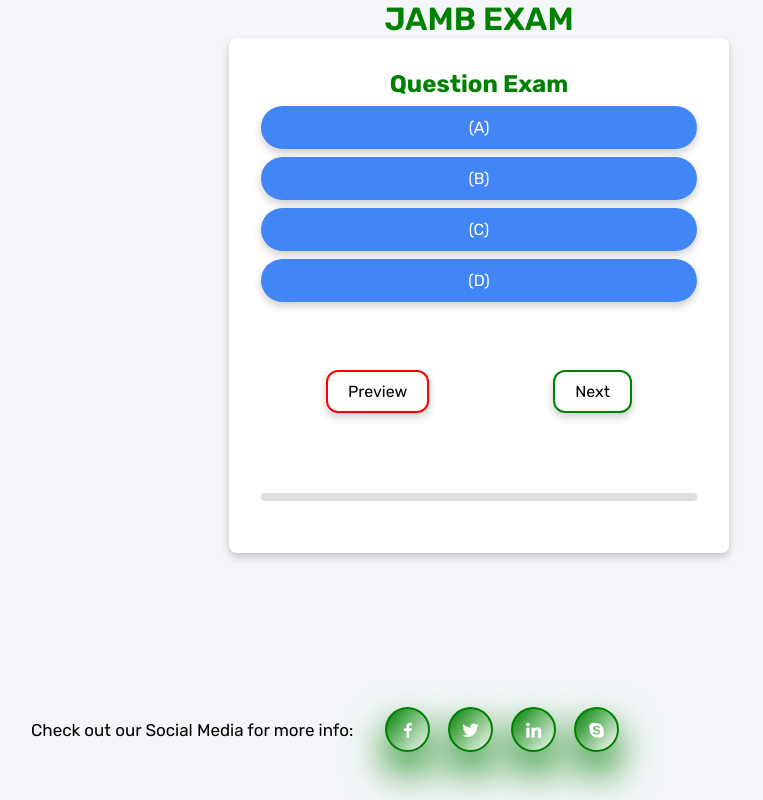
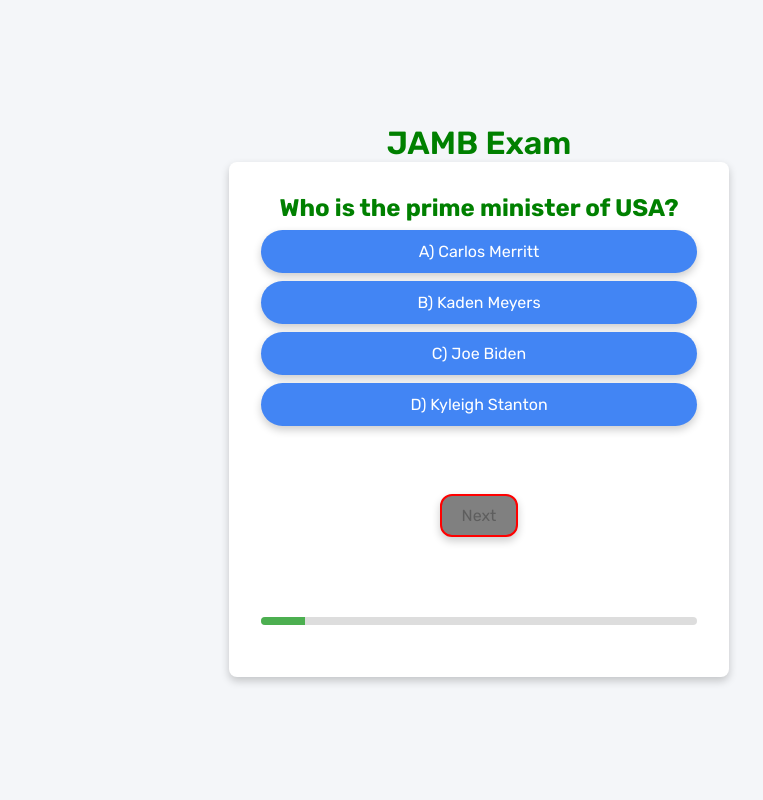
Before and after one commit to JoelChidera/Brain-Tesser-, a plain HTML site: page index.html in a window 1280 px wide. Both pictures are taken after a click on the button "Start Exam". Shown: the whole page, without its empty margins (161-924 px from the left). Drawn offline with nearby package versions, Linux system fonts and the light colour scheme.

Commit message:
jamb question

```diff
--- a/index.html
+++ b/index.html
@@ -7,8 +7,7 @@
     <link rel="preconnect" href="https://fonts.googleapis.com" />
     <link rel="preconnect" href="https://fonts.gstatic.com" crossorigin />
     <link
-      href="https://fonts.googleapis.com/css2?
-    family=Rubik:wght@300;400;500;600;700;800;900&display=swap"
+      href="https://fonts.googleapis.com/css2?family=Rubik:wght@300;400;500;600;700;800;900&display=swap"
       rel="stylesheet"
     />
     <link
@@ -16,10 +15,31 @@
       href="https://unpkg.com/boxicons@latest/css/boxicons.min.css"
     />
     <link rel="stylesheet" href="style.css" />
+    <style>
+      .option {
+        padding: 10px;
+        margin: 5px;
+        border: 1px solid #ccc;
+        cursor: pointer;
+        border-radius: 5px;
+        transition: background-color 0.3s;
+      }
+      .option:hover {
+        background-color: #f0f0f0;
+      }
+      .selected {
+        background-color: purple;
+        color: white;
+      }
+      #next-button:disabled {
+        background-color: gray;
+        cursor: not-allowed;
+      }
+    </style>
   </head>
   <body>
     <div class="write-up">
-      <h1>JAMB EXAM</h1>
+      <h1>JAMB Exam</h1>
     </div>
     <div id="cbt-app">
       <div id="welcome-view">
@@ -30,17 +50,13 @@
       <div id="question-view">
         <div id="question-container">
           <h2 id="question-text">Question Exam</h2>
-          <form id="options-form"></form>
-          <div class="options">
-            <button class="option" onclick="selectAnswer(0)">(A)</button>
-            <button class="option" onclick="selectAnswer(1)">(B)</button>
-            <button class="option" onclick="selectAnswer(2)">(C)</button>
-            <button class="option" onclick="selectAnswer(3)">(D)</button>
-          </div>
-          <button id="next-button" onclick="nextQuestion()">Preview</button>
-          <button id="preview-button" onclick="nextQuestion()">Next</button>
+          <div class="options" id="options-container"></div>
+          <button id="previous-button" onclick="previousQuestion()" type="button">Previous</button>
+          <button id="next-button" onclick="nextQuestion()" type="button" disabled>Next</button>
         </div>
-        <div id="progress-bar"></div>
+        <div id="progress-bar">
+          <div id="progress-bar-fill" style="width: 0%;"></div>
+        </div>
       </div>
 
       <div id="result-view">
@@ -49,17 +65,6 @@
       </div>
     </div>
 
-    <div class="share">
-      <p>Check out our Social Media for more info:</p>
-
-      <div class="social">
-        <a href="#"><i class="bx bxl-facebook"></i></a>
-        <a href="#"><i class="bx bxl-twitter"></i></a>
-        <a href="#"><i class="bx bxl-linkedin"></i></a>
-        <a href="#"><i class="bx bxl-skype"></i></a>
-      </div>
-    </div>
-    <script src="https://unpkg.com/scrollreveal"></script>
     <script src="script.js"></script>
   </body>
 </html>
--- a/script.js
+++ b/script.js
@@ -1,135 +1,144 @@
-const question = [
-    {question: "Who is the prime minister of USA?",
-        option: ["Carlos Merritt", "Kaden Meyers", "Joe Biden", "Kyleigh Stanton"],
-        answer: 2},
+const questions = [
+    { question: "Who is the prime minister of USA?",
+      options: ["Carlos Merritt", "Kaden Meyers", "Joe Biden", "Kyleigh Stanton"],
+      answer: 2 },
 
-    {question: "Who was the best defender in Arsenal in the year 2021?",
-        option: ["William Saliba", "Kieran Tierney", "Martin Odegaard", "Gabriel Magalhaes"],
-        answer: 0},
+    { question: "Who was the best defender in Arsenal in the year 2021?",
+      options: ["William Saliba", "Kieran Tierney", "Martin Odegaard", "Gabriel Magalhaes"],
+      answer: 0 },
 
-    {question: "What should be be added in food to make it have taste?",
-        option: ["Seasoning", "Salt", "Pepper", "Onions"],
-        answer: 1},
+    { question: "What should be added in food to make it have taste?",
+      options: ["Seasoning", "Salt", "Pepper", "Onions"],
+      answer: 1 },
 
-    {question: "What is the full meaning of AI?",
-        option: ["Automatic Icon", "Artificial Intelligence", "Animal Intelligence", "Acquired Immune"],
-        answer: 1},
+    { question: "What is the full meaning of AI?",
+      options: ["Automatic Icon", "Artificial Intelligence", "Animal Intelligence", "Acquired Immune"],
+      answer: 1 },
 
-    {question: "Which University is the highest in Nigeria?",
-        option: ["Nnamdi Azikiwe University", "University of Ibadan", "Imo State University ", "Covenant University"],
-        answer: 3},
+    { question: "Which University is the highest in Nigeria?",
+      options: ["Nnamdi Azikiwe University", "University of Ibadan", "Imo State University", "Covenant University"],
+      answer: 3 },
 
-    {question: "Who was the uncle of Esther in the Bible?",
-        option: ["Haman", "Saul", "Mordeccai", "Absalom"],
-        answer: 1},
+    { question: "Who was the uncle of Esther in the Bible?",
+      options: ["Haman", "Saul", "Mordeccai", "Absalom"],
+      answer: 2 },
 
-    {question: "what is the full meaning of LCM?",
-        option: ["Let Computer Manufacture", "List Content Material", "Low Common Man", "Least Common Multiple"],
-        answer: 3},
+    { question: "What is the full meaning of LCM?",
+      options: ["Let Computer Manufacture", "List Content Material", "Low Common Man", "Least Common Multiple"],
+      answer: 3 },
 
-    {question: "Who is the best web developer of all time?",
-        option: ["Tim Berners-Lee", "Linus Torvalds", "Joel Ricch", "John Carmack"],
-        answer: 0},
+    { question: "Who is the best web developer of all time?",
+      options: ["Tim Berners-Lee", "Linus Torvalds", "Joel Ricch", "John Carmack"],
+      answer: 0 },
 
-    {question: "Which goddess was considered the mother of pharaoh?",
-        option: ["Duat", "Aaru", "Sphinx", "Isis"],
-        answer: 3},
+    { question: "Which goddess was considered the mother of pharaoh?",
+      options: ["Duat", "Aaru", "Sphinx", "Isis"],
+      answer: 3 },
 
-    {question: "What is the washing away of the top soil?",
-        option: ["Soil erosion", "Deforesting", "Bush burning", "Pests"],
-        answer: 3},
+    { question: "What is the washing away of the top soil?",
+      options: ["Soil erosion", "Deforestation", "Bush burning", "Pests"],
+      answer: 0 },
 ];
 
 let currentQuestion = 0;
 let score = 0;
 let selectedAnswer = null;
 
-
 function startTest() {
     document.getElementById("welcome-view").style.display = "none";
     document.getElementById("question-view").style.display = "block";
-    loadQ();
+    loadQuestion();
 }
 
-function  loadQ() {
-    const questionD = questions[currentQuestion];
-    document.getElementById("question-text").innerText = questionD.question;
-    const optionF = document.getElementById("options-form");
-    optionF.innerHTML = "";
+function loadQuestion() {
+    const currentQuestionData = questions[currentQuestion];
+    document.getElementById("question-text").innerText = currentQuestionData.question;
+    const optionsContainer = document.getElementById("options-container");
+    optionsContainer.innerHTML = "";
 
-    questionD.options.forEach((option, index) => {
-        const label = document.createElement("label");
-        label.className = "option-label";
-
-        const radioB = document.createElement("input");
-        radioB.type = "radio";
-        radioB.name = "option";
-        radioB.value = index;
-        radioB.onclick = () => selectAns(index);
-
-        label.appendChild(radioB);
-        label.append(option);
-        optionF.appendChild(label);
+    currentQuestionData.options.forEach((option, index) => {
+        const button = document.createElement("button");
+        button.classList.add("option");
+        button.innerText = `${String.fromCharCode(65 + index)}) ${option}`;
+        button.onclick = () => selectAnswer(index, button);
+        optionsContainer.appendChild(button);
     });
 
-    document.getElementById("next-button").disabled = true;
-    updateProgresorBar();
+    document.getElementById("next-button").innerText = currentQuestion === questions.length - 1 ? "Submit" : "Next";
+    document.getElementById("previous-button").style.display = currentQuestion === 0 ? "none" : "inline-block";
+    document.getElementById("next-button").disabled = selectedAnswer === null;
+
+    updateProgressBar();
 }
 
-//moove to next question
-function selectAns(index) {
-    selectedAns = index;
-    document.getElementById("next-button").disabled = false;//Enable Next
+function selectAnswer(index, button) {
+    const options = document.querySelectorAll('.option');
+    options.forEach(opt => opt.classList.remove('selected'));  // Remove previous selection
+
+    button.classList.add('selected'); // Add 'selected' class to the clicked option
+    selectedAnswer = index;
+    document.getElementById("next-button").disabled = false;
 }
 
-//move to next questionn or show results
 function nextQuestion() {
-    if(selectedAns === questions[currentQuestion].answer) {
+    if (selectedAnswer !== null) {
+        if (selectedAnswer === questions[currentQuestion].answer) {
             score++;
         }
     }
-currentQuestions++;
-selectedAns = null;
 
-if (currentQuestion < questiond.length) {
-    loadQ();
-}else {
-    displayResult();
-    document.getElementById("next-button").onclick = submitExam;
+    currentQuestion++;
+
+    if (currentQuestion < questions.length) {
+        selectedAnswer = null;
+        loadQuestion();
+    } else {
+        submitExam();
     }
-//submit the exam and dislay result
-function submitExam(){
-    displayResult();
-    document.getElementById("next-button").disabled = true;
 }
 
-console.log(currentQuestion);
-console.log(questions.length);
-if (currentQuestion === questions.length - 1) {
-    document.getElementById("next-button").innerText = "submit";
-    document.getElementById("next-button").disabled = false;
+function previousQuestion() {
+    currentQuestion--;
+    selectedAnswer = null;
+    loadQuestion();
 }
 
-//update progress bar
+function submitExam() {
+    document.getElementById("question-view").style.display = "none";
+    document.getElementById("result-view").style.display = "block";
+
+    const resultMessage = score >= 6 ? "Congratulations! You passed the exam." : "You failed. Try again!";
+    document.getElementById("result-text").innerText = `Your score: ${score} / 10\n${resultMessage}`;
+}
+
 function updateProgressBar() {
     const progress = ((currentQuestion + 1) / questions.length) * 100;
     document.getElementById("progress-bar-fill").style.width = `${progress}%`;
 }
 
-//Display results
-function displayResult(){
-    document.getElementById("question-view").style.display = "none";
-    document.getElementById("result-view").style.display = "block";
-
-    const resultMessage = score >= 5
-    ? "Bright student! Great job and keep it up!"
-    : "poor result. Study harder and try again";
-    document.getElementById("result-text").innerText = `Score: ${score}/10 - ${resultMessage}`;
+function restartTest() {
+    currentQuestion = 0;
+    score = 0;
+    document.getElementById("result-view").style.display = "none";
+    document.getElementById("welcome-view").style.display = "block";
 }
 
-//Restart exam
-function restartExam(){
-    const restart = ((currentQuestion - 1) / questions.length) * 100;
-    document.getElementById("result-view").style.display = "none";
-    document.getElementById("result-text").style.display = "block";
-}
+
+
+
+
+
+
+
+
+
+
+
+
+
+
+// fromCharCode() is used to create characters from their Unicode values.
+//fromCharCode() works with Unicode code points that fit within the range of 0 to 65535. For code points beyond 65535, the method cannot handle them (those are in the supplementary planes of Unicode).
+///For dealing with full Unicode code points, especially those beyond 65535, you may need to use String.fromCodePoint() instead, which can handle larger code points.
+//The fromCharCode() method in JavaScript is a method used to convert Unicode values (or character codes) into characters.
+//It takes one or more integers, each representing a Unicode code point, and returns a string that corresponds to those code points.
--- a/style.css
+++ b/style.css
@@ -1,11 +1,11 @@
-*{
+* {
     padding: 0;
     margin: 0;
     box-sizing: border-box;
     font-family: 'Rubik', sans-serif;
 }
 
-body{
+body {
     width: 100%;
     height: 100vh;
     font-family: Arial, sans-serif;
@@ -17,15 +17,15 @@ body{
     background: #f4f6f9;
 }
 
-#question-view{
+#question-view {
     display: none;
 }
 
-#result-view{
+#result-view {
     display: none;
 }
 
-.write-up h1{
+.write-up h1 {
     font-weight: 600;
     font-size: 1000;
 }
@@ -38,6 +38,7 @@ body{
     padding: 2rem;
     border-radius: 8px;
     box-shadow: 0 4px 8px rgba(0,0,0,0.2);
+    position: relative; /* Ensure the position is relative for containing the icons */
 }
 
 h1, h2 {
@@ -64,6 +65,10 @@ h1, h2 {
     box-shadow: 0 4px 8px rgba(0,0,0,0.2);
 }
 
+.options button.selected {
+    background: purple; /* Selected option will turn purple */
+}
+
 #progress-bar {
     height: 8px;
     background: #ddd;
@@ -78,7 +83,7 @@ h1, h2 {
     width: 0;
 }
 
-#next-button{
+#next-button {
     display: inline-block;
     padding: 14px 34px;
     margin: 60px;
@@ -91,14 +96,14 @@ h1, h2 {
     transition: all 0.6s ease-in-out;
 }
 
-#next-button:hover{
+#next-button:hover {
     transform: translateY(-5px);
     color: #fff;
     background-color: #ff0000;
     box-shadow: 0 4px 8px rgba(255,0,0,0.9);
 }
 
-#preview-button{
+#preview-button {
     display: inline-block;
     margin: 60px;
     padding: 10px 20px;
@@ -110,14 +115,14 @@ h1, h2 {
     transition: all 0.6s ease-in-out;
 }
 
-#preview-button:hover{
+#preview-button:hover {
     color: #fff;
     background-color: #008000;
     box-shadow: 0 4px 8px rgba(0, 255, 0, 0.9);
     transform: translateY(-5px);
 }
 
-button{
+button {
     display: inline-block;
     margin-top: 45px;
     padding: 10px 20px;
@@ -129,27 +134,30 @@ button{
     transition: all 0.6s ease-in-out;
 }
 
-button:hover{
+button:hover {
     color: #fff;
     background-color: #008000;
     box-shadow: 0 4px 8px rgba(0,255,0,0.9);
     transform: translateY(-5px);
 }
 
-.share{
+.share {
     position: absolute;
-    bottom: 3rem;
-    left: 15%;
+    bottom: 10px;  /* Position the share icons at the bottom */
+    left: 50%;
+    transform: translateX(-50%); /* Center align them horizontally */
     display: flex;
     align-items: center;
+    justify-content: center;
+    z-index: 100; /* Ensure it's above other content */
 }
 
-.share p{
+.share p {
     font-size: 17px;
     margin-right: 25px;
 }
 
-.social i{
+.social i {
     display: inline-flex;
     align-items: center;
     justify-content: center;
@@ -165,7 +173,7 @@ button:hover{
     transition: all 0.6s ease-in-out;
 }
 
-.social i:hover{
+.social i:hover {
     color: #fff;
     box-shadow: 0 4px 8px rgba(0,255,0,0.9);
     background-color: #008000;
```
Lines whose indentation alone changed are shown as unchanged.
